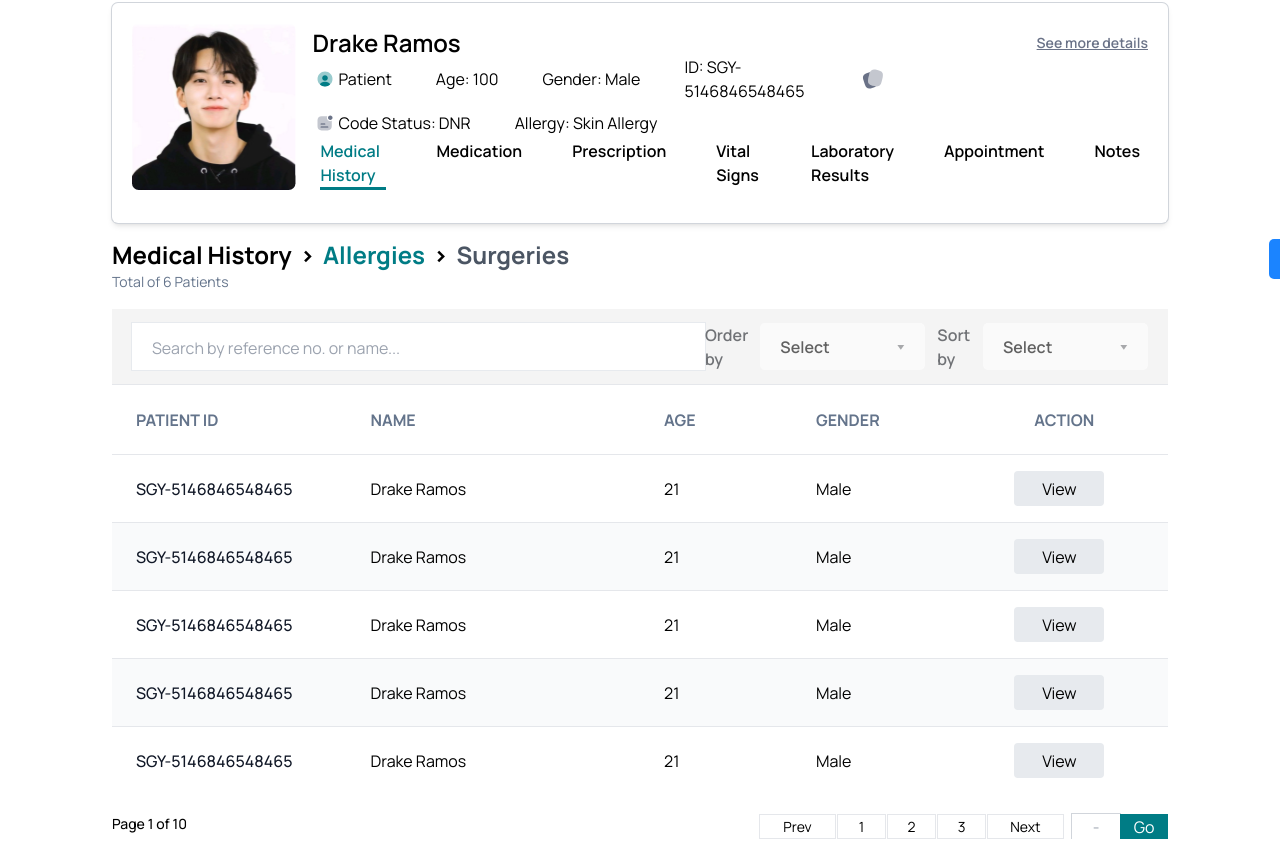
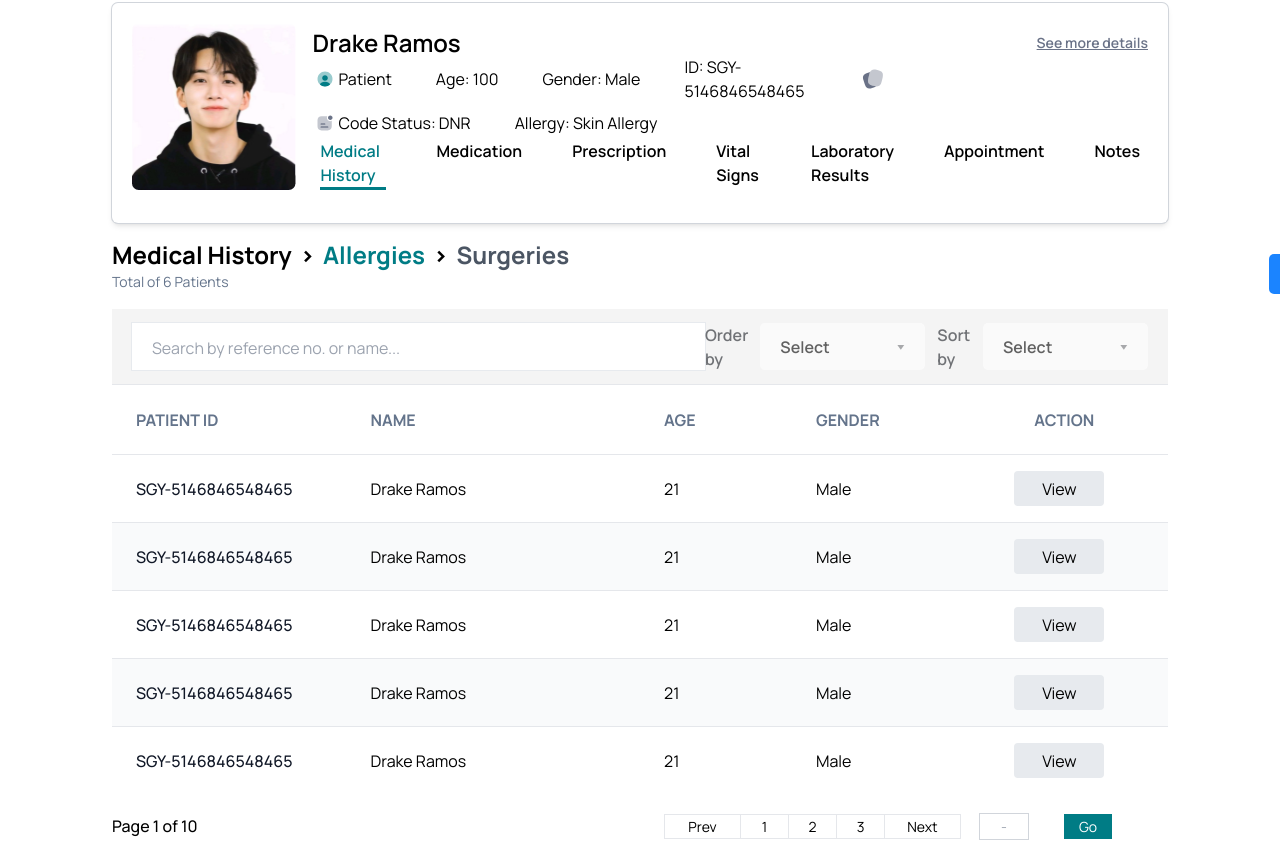
Before and after one commit to jairosolutions-com/colinahealth, a Next.js app: page /medical-history/allergies in a window 1280 px wide. Shown: the part 159-1018 px from the top of the page. Built offline with nearby package versions, Linux system fonts and the light colour scheme.

Commit message:
medical history allergies button

```diff
--- a/app/(routes)/(patient-overview)/medical-history/allergies/page.tsx
+++ b/app/(routes)/(patient-overview)/medical-history/allergies/page.tsx
@@ -22,7 +22,7 @@ const Allergies = () => {
 
   return (
     <div className="  w-full">
-      <div className="flex justify-between ">
+      <div className="flex justify-between items-center">
         <div className="flex flex-col">
           <div className="flex flex-row items-center">
             <h1 className="p-title">Medical History</h1>
@@ -190,17 +190,18 @@ const Allergies = () => {
         {/* END OF TABLE */}
       </div>
       {/* pagination */}
-      <div className="mt-5 flex justify-between w-full">
+      <div className="mt-5 pb-5">
+        <div className="flex justify-between">
+          <p className="font-medium size-[18px] w-[138px] items-center">
+            Page 1 of 10
+          </p>
           <div>
-          <p className="font-medium text-sm items-center">Page 1 of 10</p>
-        </div>
-        <div className="flex items-center">
             <nav>
-            <div className="flex space-x-px text-sm">
+              <div className="flex -space-x-px text-sm">
                 <div>
                   <a
                     href="#"
-                  className="flex border border-px items-center justify-center w-[77px] h-[25px] "
+                    className="flex border border-px items-center justify-center  w-[77px] h-full"
                   >
                     Prev
                   </a>
@@ -209,7 +210,7 @@ const Allergies = () => {
                   {/* wala pay active function */}
                   <a
                     href="#"
-                  className="flex border border-px items-center justify-center w-[49px] h-[25px] "
+                    className="flex border border-px items-center justify-center  w-[49px] h-full"
                   >
                     1
                   </a>
@@ -217,7 +218,7 @@ const Allergies = () => {
                 <div>
                   <a
                     href="#"
-                  className="flex border border-px items-center justify-center w-[49px] h-[25px] "
+                    className="flex border border-px items-center justify-center  w-[49px] h-full"
                   >
                     2
                   </a>
@@ -226,28 +227,32 @@ const Allergies = () => {
                   <a
                     href="#"
                     aria-current="page"
-                  className="flex border border-px items-center justify-center w-[49px] h-[25px] "
+                    className="flex border border-px items-center justify-center  w-[49px] h-full"
                   >
                     3
                   </a>
                 </div>
-              <div>
+
+                <div className="ml-5">
                   <a
                     href="#"
-                  className="flex border border-px items-center justify-center w-[77px] h-[25px] mr-2"
+                    className="flex border border-px items-center justify-center  w-[77px] h-full"
                   >
                     Next
                   </a>
                 </div>
-            </div>
-          </nav>
-          <div className="flex items-center justify-end">
+                <div className="flex px-5 ">
                   <input
-              className="ipt-pagination text-center border ring-1 ring-gray-300 border-gray-100 w-[40px] h-[25px]  "
+                    className="ipt-pagination text-center border ring-1 ring-gray-300 border-gray-100"
                     type="text"
                     placeholder="-"
                   />
-            <button className="btn-pagination">Go</button>
+                  <div className="px-9">
+                    <button className="btn-pagination ">Go </button>
+                  </div>
+                </div>
+              </div>
+            </nav>
           </div>
         </div>
       </div>
```
Lines whose indentation alone changed are shown as unchanged.
